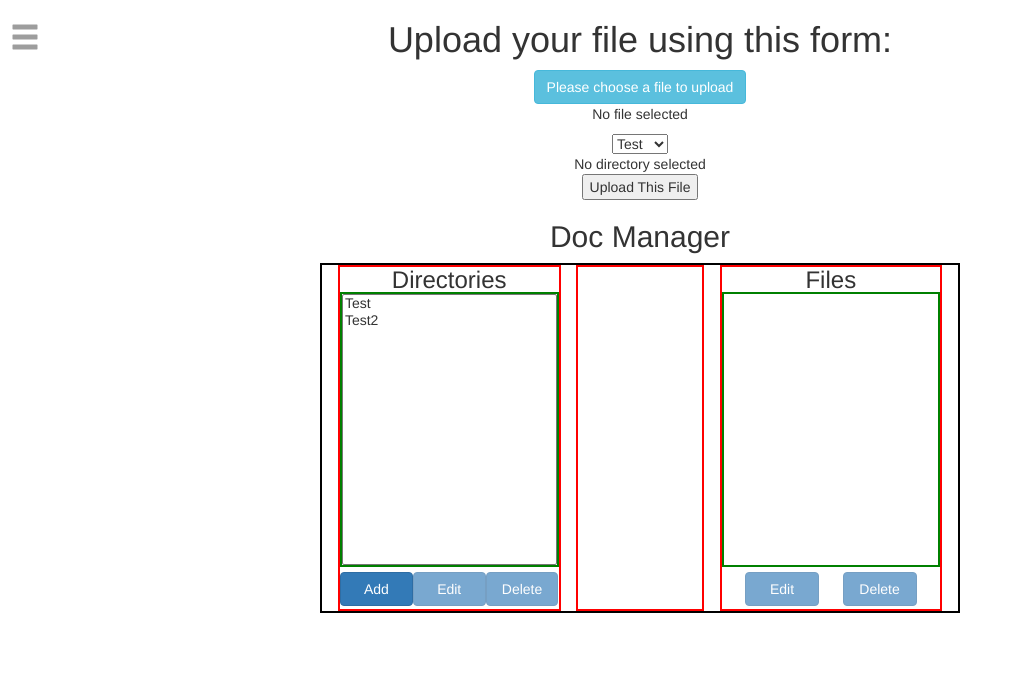
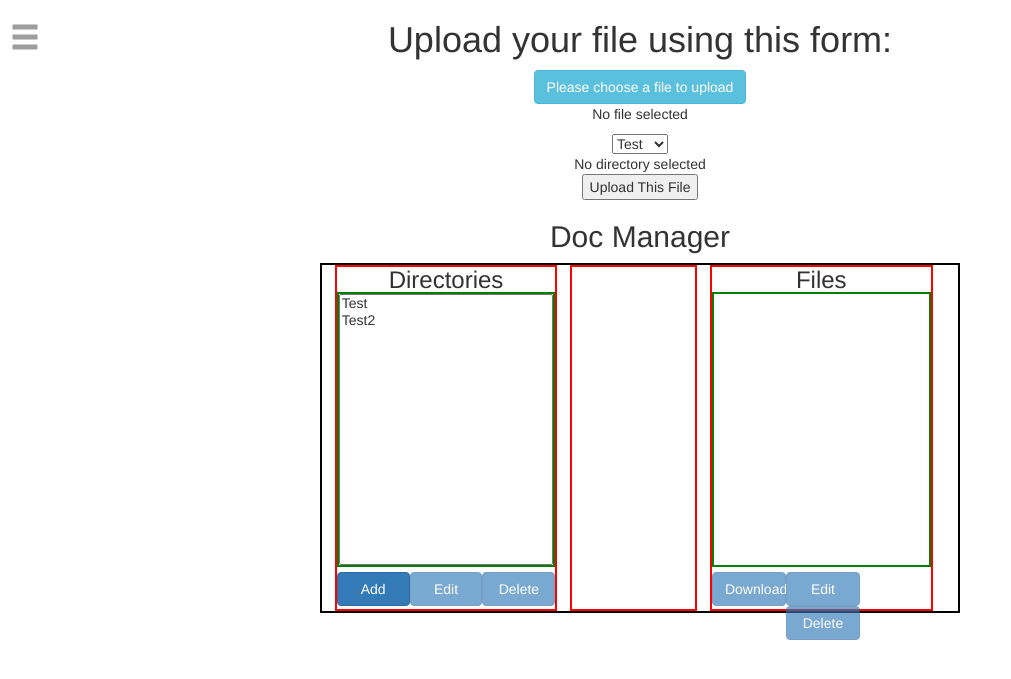
Before and after one commit to jeffreychen2016/Doc-Manager, a PHP site: page /Comdata_Prod/index.php in a window 1280 px wide. Shown: the part 52-731 px from the top of the page, without its empty margins (0-1011 px from the left). Run offline with PHP 8.4, Linux system fonts and the light colour scheme; some libraries are stand-ins or nearby versions.

Commit message:
removed the download function from the toggle sidebar. Added the download button in the file manager section so that user can download the file that is selected

```diff
--- a/index.php
+++ b/index.php
@@ -25,9 +25,6 @@ include 'process.php';
 			<!-- side bar secion -->
 			<div class="sidebar">
 				<ul>
-					<li>
-						<a href=<?php getLinksForDownladingDocx(rootDir) ?> class="sidebar-icon sidebar-icon-label" download><span class="glyphicon glyphicon-download-alt sidebar-icon"></span>Download</a>
-					</li>
 					<li>
 						<a href="#" class="sidebar-icon sidebar-icon-label" id="upload_btn"><span class="glyphicon glyphicon-upload sidebar-icon"></span>Upload</a>
 					</li>
@@ -118,6 +115,7 @@ include 'process.php';
 						<input type="text" name="file_manager_form" hidden>
 					</form>
 					<div class="doc_manager_btn_group">
+						<a href="" id="download_file_link" download><button type="button" class="btn btn-primary download_file_btn" id="download_file_btn" disabled>Download</button><a>
 						<button type="button" class="btn btn-primary edit_file_btn" data-toggle="modal" data-target="#edit_file_modal" disabled>Edit</button>
 						<button type="button" class="btn btn-primary delete_file_btn" id="delete_file_btn" disabled>Delete</button>
 					</div>
@@ -144,7 +142,7 @@ include 'process.php';
 						</div>
 						<div class="modal-footer">
 							<button type="button" class="btn btn-default" data-dismiss="modal">Close</button>
-							<input type="submit" class="btn btn-primary"  name="submit_create_directory" value="Add Directory"></input>
+							<input type="submit" class="btn btn-primary"  name="submit_create_directory" value="Add Directory">
 							<!-- <button name="submit_create_directory" class="btn btn-primary" id="submit_file_name"></button> -->
 						</div>
 					</div>
@@ -170,7 +168,7 @@ include 'process.php';
 						</div>
 						<div class="modal-footer">
 							<button type="button" class="btn btn-default" data-dismiss="modal">Close</button>
-							<input type="submit" class="btn btn-primary"  name="submit_edit_directory" value="Save Change"></input>
+							<input type="submit" class="btn btn-primary"  name="submit_edit_directory" value="Save Change">
 						</div>
 					</div>
 				</div>
@@ -196,7 +194,7 @@ include 'process.php';
 						</div>
 						<div class="modal-footer">
 							<button type="button" class="btn btn-default" data-dismiss="modal">Close</button>
-							<input type="submit" class="btn btn-primary"  name="submit_edit_file" value="Save Change"></input>
+							<input type="submit" class="btn btn-primary"  name="submit_edit_file" value="Save Change">
 						</div>
 					</div>
 				</div>
--- a/js/js.js
+++ b/js/js.js
@@ -139,6 +139,7 @@ $( document ).ready(function() {
 			$('.delete_dir_btn').prop('disabled',false);
 			$('.edit_dir_btn').prop('disabled',false);
 		} else if ($(e.target).hasClass('list_of_file')) {
+			$('.download_file_btn').prop('disabled',false);
 			$('.delete_file_btn').prop('disabled',false);
 			$('.edit_file_btn').prop('disabled',false);
 		}
@@ -153,6 +154,12 @@ $( document ).ready(function() {
 			$('#selected_file_for_renaming').attr('value',$(e.target).val());
 			$('#selected_dir_name').attr('value',$('#dirForFileDelete').val());
 		}
+	};
+
+	function setHrefForDownloading(){
+		var selectedDir = $('#dirForFileDelete').val();
+		var selectedFile = $('#doc_manager_file_list').find(":selected").text();
+		$('#download_file_link').attr('href','docs/' + selectedDir + '/' +  selectedFile);
 	};
 
 	// copy the content in the textarea
@@ -211,6 +218,7 @@ $( document ).ready(function() {
 	$(document).on('click','.list_of_file', function(e){
 		enableBtns(e);
 		getOriginalDocName(e);
+		setHrefForDownloading();
 	});
 
 	$(document).on('click','#delete_file_btn',function(){
--- a/process.php
+++ b/process.php
@@ -1,17 +1,5 @@
 <?php
 	define("rootDir", "./docs/");
-
-	// function openPDF($rootDir,$direcotry,$filename){
-	// 	// the space in the filename is changed to _ (underscore) for some reason
-	// 	// so in order to natch the file name, replace the _ with empty
-	// 	echo '<iframe class="iframe" src="'. $rootDir . $direcotry . '/' . str_replace('_',' ',$filename) . '.pdf' . '"' . '></iframe>';
-	// };
-
-	// function openPDF($rootDir,$direcotry,$filename){
-	// 	// the space in the filename is changed to _ (underscore) for some reason
-	// 	// so in order to natch the file name, replace the _ with empty
-	// 	echo '<iframe class="iframe" src="'. $rootDir . $direcotry . '/' . str_replace('_',' ',$filename) . '.pdf' . '"' . '></iframe>';
-	// };
 
 	function openPDF($rootDir){
 		if (isset($_GET['openPDF'])) {
@@ -21,17 +9,17 @@
 		}
 	};
 
-	function getLinksForDownladingDocx($rootDir){
-		if (isset($_GET['directoryName']))
-		{
-			$direcotryName = $_GET['directoryName'];
-			$file = $_GET['fileName'];
-			$fileName = $file . '.pdf';
-			echo '"' . $rootDir . $direcotryName . '/' . $fileName . '"';
-		} else {
-			echo '""';
-		};
-	};
+	// function getLinksForDownladingDocx($rootDir){
+	// 	if (isset($_GET['directoryName']))
+	// 	{
+	// 		$direcotryName = $_GET['directoryName'];
+	// 		$file = $_GET['fileName'];
+	// 		$fileName = $file . '.pdf';
+	// 		echo '"' . $rootDir . $direcotryName . '/' . $fileName . '"';
+	// 	} else {
+	// 		echo '""';
+	// 	};
+	// };
 
 	function getDirectories($rootDir){
 		$directories = array_slice(scandir($rootDir),2);
```
Also changed, not shown: css/style.css (line endings or trailing spaces), 3 other files.
